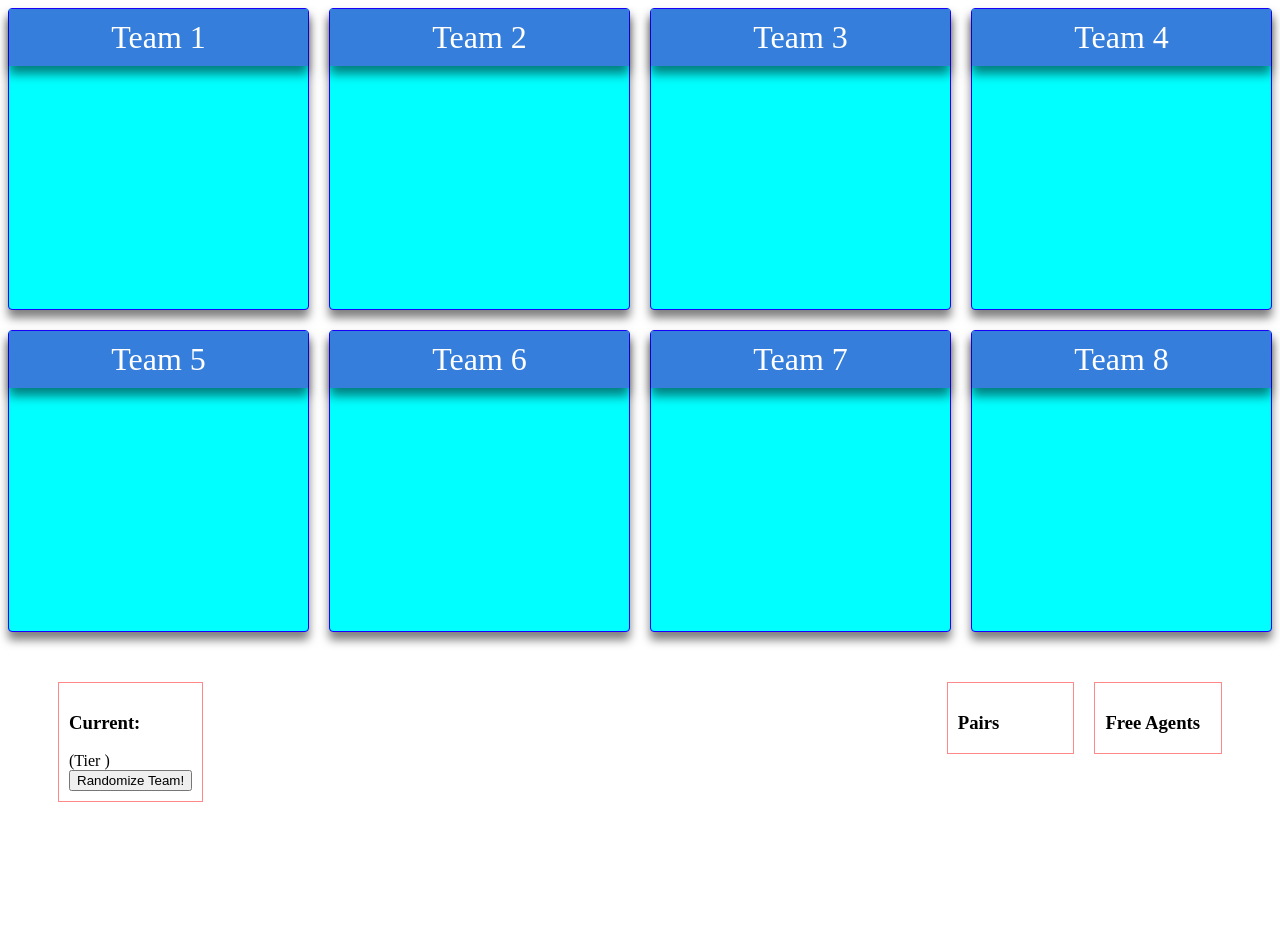
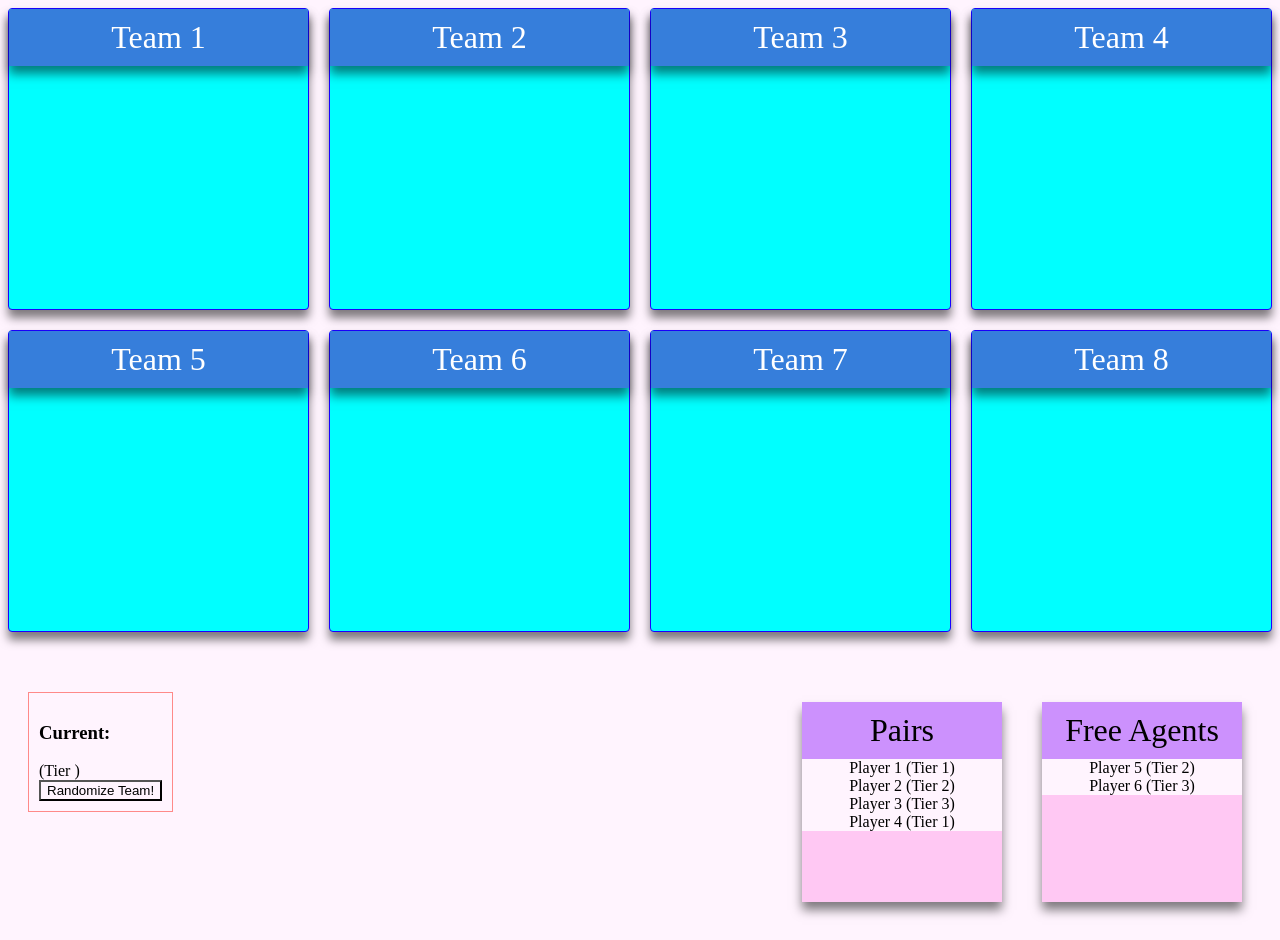
Before and after one commit to Li05j/Tournament-Teamizer, a React (Create React App) app: page / in a window 1280 px wide. Before the commit the page ends 860 px from the top, so only its background shows below. Built offline with nearby package versions, Linux system fonts and the light colour scheme.

Commit message:
Make a bit of style for list panels.

```diff
--- a/src/component/ListPanel.jsx
+++ b/src/component/ListPanel.jsx
@@ -3,7 +3,7 @@ import React from 'react';
 
 const ListPanel = ({ title, items, isPair }) => (
     <div className="list-panel">
-        <h3>{title}</h3>
+        <div className="panel-title">{title}</div>
         {items.map(item => (
             <div key={item.id}>
                 {isPair ? (
--- a/src/index.css
+++ b/src/index.css
@@ -1,3 +1,7 @@
+* {
+    background-color: rgb(255, 244, 254)
+}
+
 .app {
     display: flex;
     flex-direction: column;
@@ -32,7 +36,8 @@
     display: flex;
     justify-content: space-between;
     align-items: flex-start;
-    padding: 40px
+    padding: 10px;
+    margin-top: 40px;
 }
 
 .lists {
@@ -41,12 +46,25 @@
 }
 
 .list-panel {
-    border: 1px solid #ff8989;
-    margin: 10px;
+    text-align: center;
+    margin: 20px;
+
+    background-color: #ffc8f3;
+
+    height: 200px;
+    width: 200px;
+    overflow-y: auto;
+
+    box-shadow: 0 8px 10px rgba(0, 0, 0, 0.5);
+}
+
+.panel-title {
+    text-align: center;
+    font-size: 2em;
+    background-color: rgb(204, 145, 253);
+    color: rgb(0, 0, 0);
     padding: 10px;
-
-    height: 50px;
-    overflow-y: auto;
+    box-shadow: 0 8px 10px rgba(0, 0, 0, 0.5);
 }
 
 .randomizer-panel {
```
